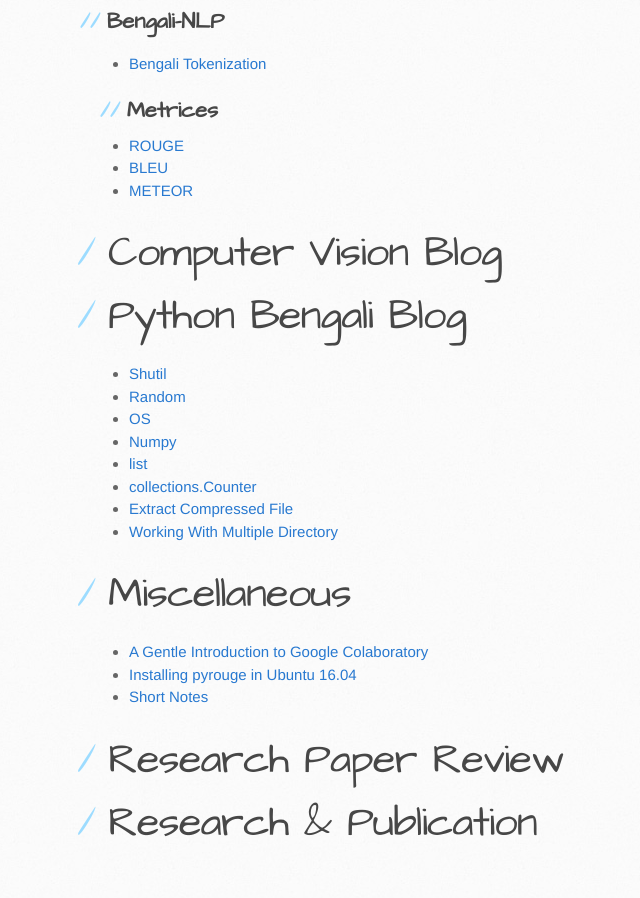
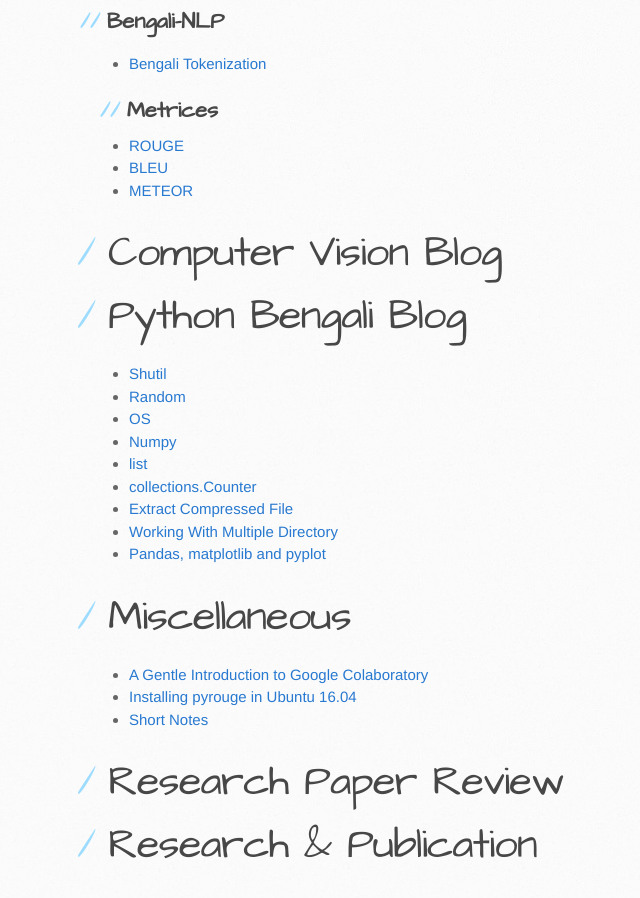
Before and after one commit to sagorbrur/sagorbrur.github.io, a Jekyll site: the page built from index.md, in a window 1280 px wide and 900 px high, scrolled down 859 px. Shown: the whole window, without its empty margins (61-701 px from the left). Built offline with Jekyll 4.4.1, drawn with Linux system fonts in a browser that asks for light colours; our own code applies the rules of GitHub Pages for plain Markdown files; before the commit the page ends 1736 px from its top, so only the background shows below that.

Commit message:
Update index.md

```diff
--- a/index.md
+++ b/index.md
@@ -39,6 +39,7 @@
 * [collections.Counter](python_bn/collections_Counter.md)
 * [Extract Compressed File](python_bn/extracting_python.md)
 * [Working With Multiple Directory](python_bn/working_with_directory.md)
+* [Pandas, matplotlib and pyplot](python_bn/Pandas_and_matplotlib.md)
 
 # Miscellaneous
 * [A Gentle Introduction to Google Colaboratory](colab_intro.md)
```
